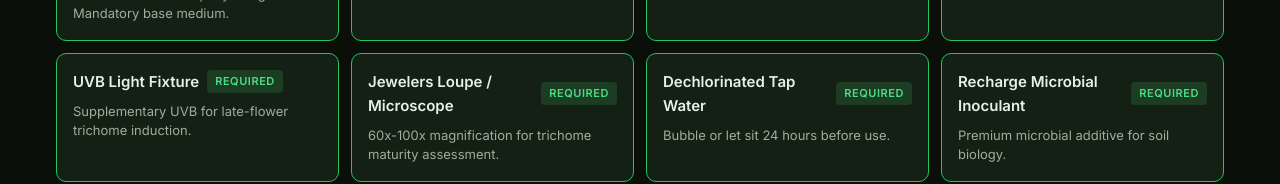
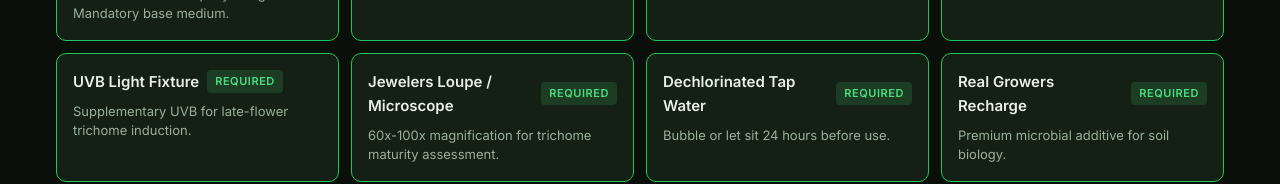
Before and after one commit to CongoBaby1/Go-Green, a React (Vite) app: page / in a window 1280 px wide. Shown: the part 374-558 px from the top of the page. Built offline with nearby package versions, Linux system fonts and the light colour scheme.

Commit message:
chore: rename equipment to Real Growers Recharge

```diff
--- a/src/data/growGuide.ts
+++ b/src/data/growGuide.ts
@@ -8,7 +8,7 @@ export const EQUIPMENT_LIST: EquipmentItem[] = [
   { id: 'uvb', name: 'UVB Light Fixture', description: 'Supplementary UVB for late-flower trichome induction.', required: true },
   { id: 'loupe', name: 'Jewelers Loupe / Microscope', description: '60x-100x magnification for trichome maturity assessment.', required: true },
   { id: 'water', name: 'Dechlorinated Tap Water', description: 'Bubble or let sit 24 hours before use.', required: true },
-  { id: 'recharge', name: 'Recharge Microbial Inoculant', description: 'Premium microbial additive for soil biology.', required: true },
+  { id: 'recharge', name: 'Real Growers Recharge', description: 'Premium microbial additive for soil biology.', required: true },
   { id: 'bloom-dress', name: 'DNC Bloom Top Dressing', description: 'Great Lakes Bloom Top Dressing for flower boost.', required: true },
 ];
 
```
